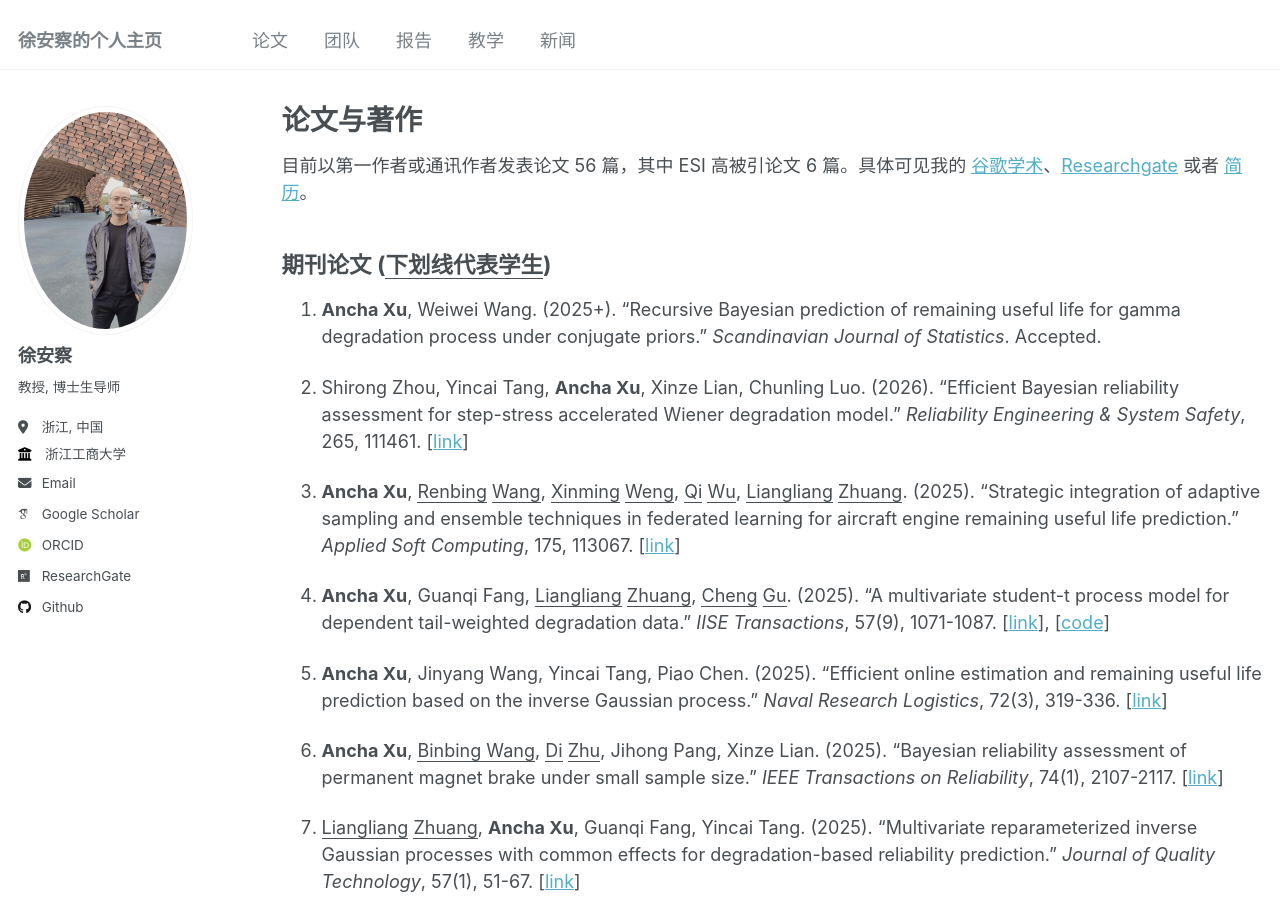
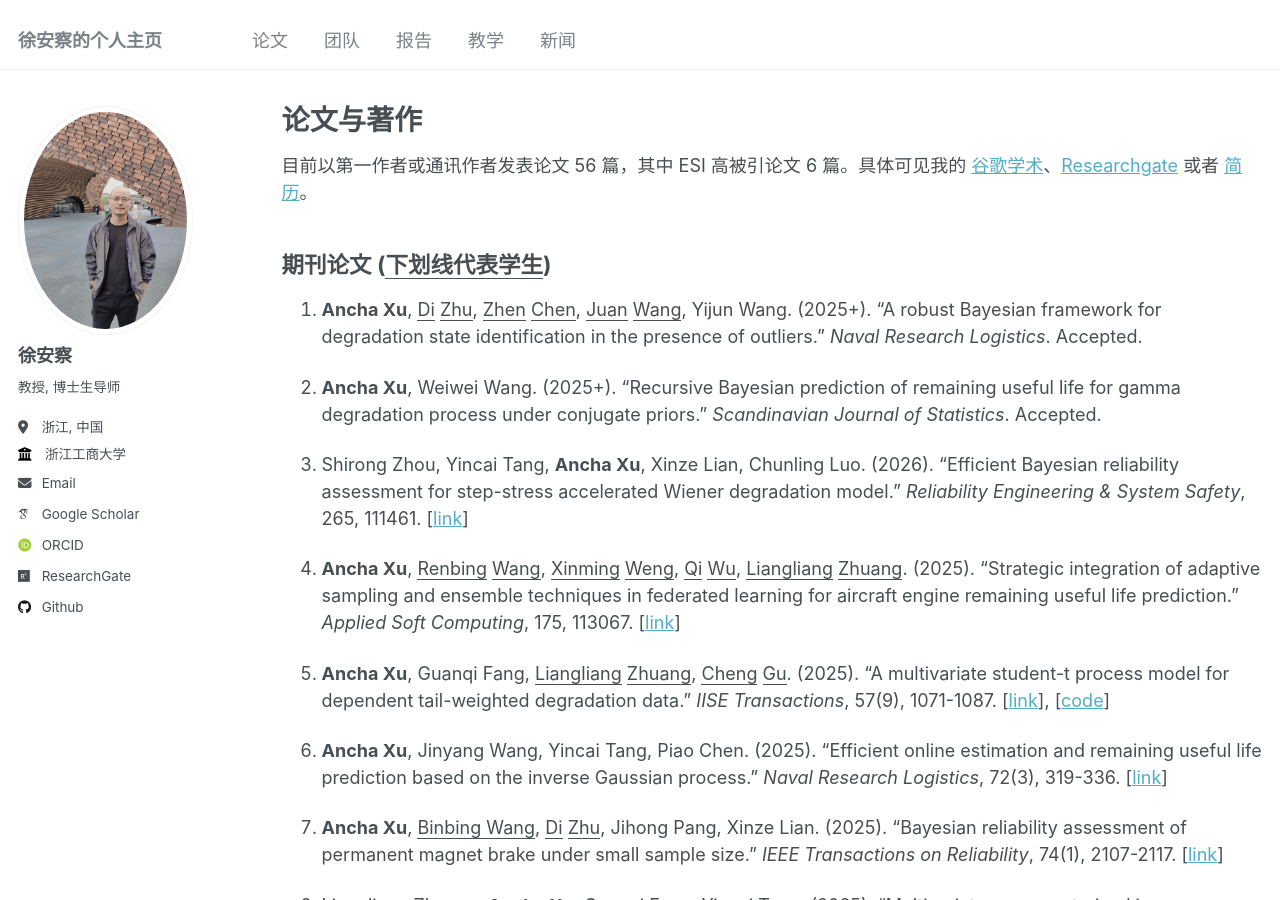
Before and after one commit to XU-ANCHA/XU-ANCHA.github.io, a Jekyll site: the page built from _pages/publications.md, in a window 1280 px wide and 900 px high. Built offline with Jekyll 4.4.1, drawn with Linux system fonts in a browser that asks for light colours; some web fonts are replaced.

Commit message:
Update publications.md

```diff
--- a/_pages/publications.md
+++ b/_pages/publications.md
@@ -9,6 +9,8 @@ author_profile: true
 <a href="https://xu-ancha.github.io/cv/">简历</a>。
 
 ## 期刊论文 (<u>下划线代表学生</u>)
+
+1. **Ancha Xu**, <u>Di</u> <u>Zhu</u>, <u>Zhen</u> <u>Chen</u>, <u>Juan</u> <u>Wang</u>, Yijun Wang. (2025+). "A robust Bayesian framework for degradation state identification in the presence of outliers." *Naval Research Logistics*. Accepted.
 
 1. **Ancha Xu**, Weiwei Wang. (2025+). "Recursive Bayesian prediction of remaining useful life for gamma degradation process under conjugate priors." *Scandinavian Journal of Statistics*. Accepted.
 
```
